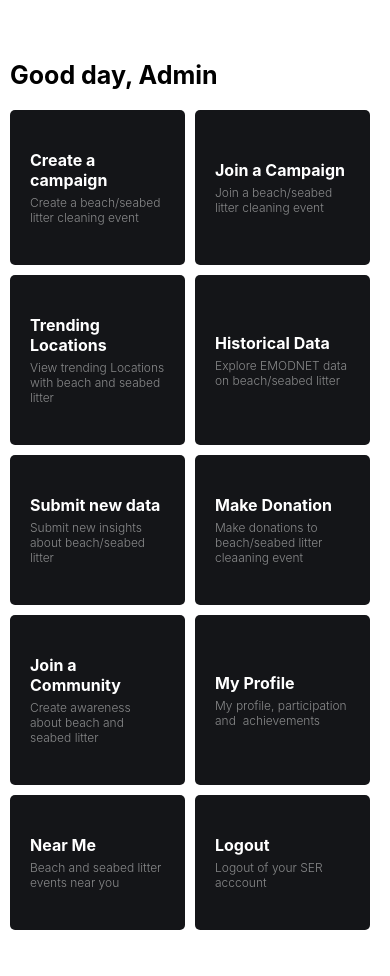
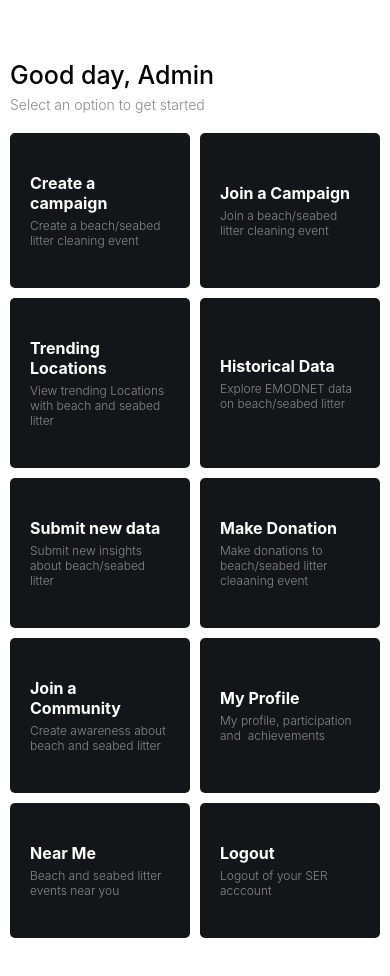
Before and after one commit to EmekaAgara/emodnet-app, a React Native app: screen /Home in a window 390 px wide. Built offline with nearby package versions, Linux system fonts and the light colour scheme.

Commit message:
home screen done

```diff
--- a/screens/Home.js
+++ b/screens/Home.js
@@ -1,7 +1,9 @@
-import { StyleSheet, Text, View,Image,TextInput, KeyboardAvoidingView,TouchableOpacity } from 'react-native'
+import { StyleSheet, Text, View,Image,TextInput, KeyboardAvoidingView,TouchableOpacity, ImageBackground } from 'react-native'
 import React from 'react'
 import { useNavigation } from '@react-navigation/native'
 import { FlatList } from 'react-native';
+
+
 
 const data = [
   {
@@ -115,6 +117,7 @@ const HomeOperationalWallet = () => {
     <View style={styles.container} behavior="padding">
 
     <Text style={styles.HelloText}>Good day, Admin</Text>
+    <Text style={styles.descText1}>Select an option to get started</Text>
 
       <FlatList
       data={data}
@@ -143,18 +146,15 @@ const styles = StyleSheet.create({
     justifyContent: 'center',
     paddingBottom:30,
     paddingTop:60,
-    padding:6,
-    paddingHorizontal:10,
-
+    paddingLeft:10,
   },
-
 
   HelloText:{
     color:'black',
     fontSize:25,
-    fontWeight:700,
+    fontWeight:500,
     textAlign:'left',
-    paddingBottom:20
+    paddingBottom:6
 },
 
   cardImage: {
@@ -183,6 +183,15 @@ const styles = StyleSheet.create({
     textAlign:'left',
 },
 
+descText1:{
+  color:'#898A8B',
+  fontSize:14,
+  fontWeight:300,
+  textAlign:'left',
+  paddingBottom:20
+},
+
+
   ButtonContainer: {
     backgroundColor: "#141518",
     borderRadius: 5,
--- a/screens/Login.js
+++ b/screens/Login.js
@@ -44,7 +44,7 @@ const styles = StyleSheet.create({
   root: {
     alignItems:'center',
     padding:20,
-    paddingTop:180,
+    paddingTop:'40%',
   },
 
   logo:{
@@ -53,7 +53,7 @@ const styles = StyleSheet.create({
     maxHeight:150,
     borderRadius:10,
     resizeMode:'cover',
-    alignSelf:'left',
+    alignSelf:'flex-start',
   },
 
   title:{
@@ -61,7 +61,7 @@ const styles = StyleSheet.create({
     fontWeight:'bold',
     color:'black',
     margin:10,
-    alignSelf:'left',
+    alignSelf:'flex-start',
   },
 
   text:{
--- a/screens/Signup.js
+++ b/screens/Signup.js
@@ -56,6 +56,7 @@ const styles = StyleSheet.create({
   root: {
     alignItems:'center',
     padding:20,
+    paddingTop:'20%',
   },
 
   title:{
@@ -63,7 +64,7 @@ const styles = StyleSheet.create({
     fontWeight:'bold',
     color:'black',
     margin:10,
-    alignSelf:'left',
+    alignSelf:'flex-start',
   },
 
   logo:{
@@ -72,7 +73,7 @@ const styles = StyleSheet.create({
     maxHeight:150,
     borderRadius:10,
     resizeMode:'cover',
-    alignSelf:'left',
+    alignSelf:'flex-start',
   },
 
   text:{
```
Also changed, not shown: assets/Card.png (added).
